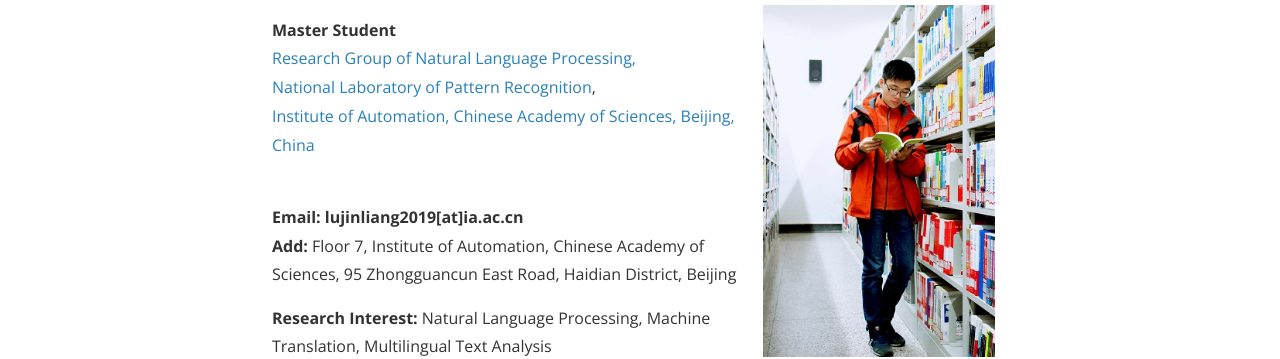
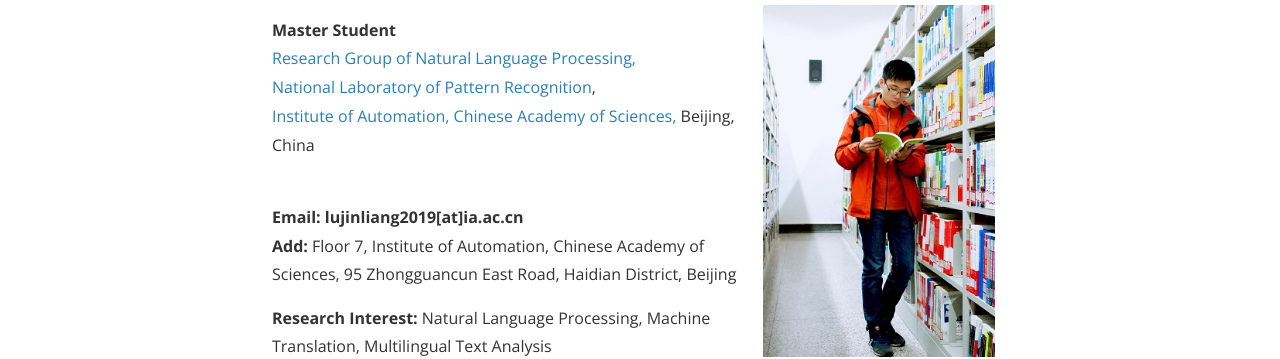
Before and after one commit to JinliangLu96/JinliangLu96.github.io, a Jekyll site: the page built from about.md, in a window 1280 px wide. Shown: the part 318-677 px from the top of the page. Built offline with Jekyll 4.4.1, drawn with Linux system fonts in a browser that asks for light colours; nearby versions of some CDN libraries.

```diff
--- a/about.md
+++ b/about.md
@@ -11,7 +11,7 @@ permalink: /about/
       <p><br><b>Master Student</b>
       <br><a href="http://www.nlpr.ia.ac.cn/cip/introduction.htm">Research Group of Natural Language Processing,</a>
       <br><a href="http://www.nlpr.ia.ac.cn/cn/index.html">National Laboratory of Pattern Recognition</a>,
-      <br><a href="http://www.ia.cas.cn">Institute of Automation, Chinese Academy of Sciences, Beijing, China</a></p>
+      <br><a href="http://www.ia.cas.cn">Institute of Automation, Chinese Academy of Sciences,</a> Beijing, China</p>
       <p><b></b></p>
       <p><br><b>Email: lujinliang2019[at]ia.ac.cn</b>
          <br><b>Add:</b> Floor 7, Institute of Automation, Chinese Academy of Sciences, 95 Zhongguancun East Road, Haidian District, Beijing</p>
```
